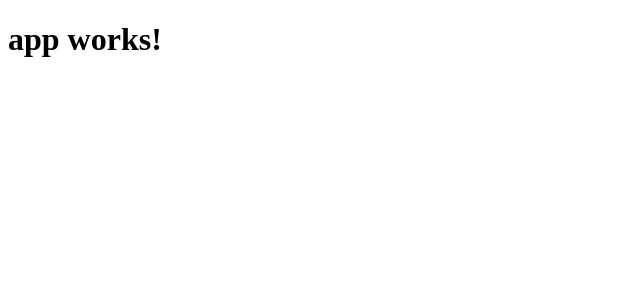
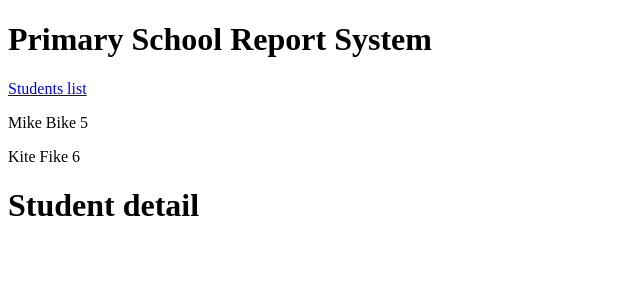
Before and after one commit to lahotskyy/school_crud, an Angular app: page /students in a window 1280 px wide. Shown: the top 300 px of the page, without its empty margins (0-640 px from the left). Built offline with nearby package versions, Linux system fonts and the light colour scheme.

Commit message:
create student component

```diff
--- a/src/app/app.component.html
+++ b/src/app/app.component.html
@@ -1,3 +1,6 @@
-<h1>
-  {{title}}
-</h1>
+<h1>Primary School Report System</h1>
+<nav>
+  <a [routerLink]="['/students']">Students list</a>
+  <!-- <a [routerLink]="['/teachers']">Teachers list</a> -->
+</nav>
+<router-outlet></router-outlet>
--- a/src/app/app.component.ts
+++ b/src/app/app.component.ts
@@ -5,6 +5,4 @@ import { Component } from '@angular/core';
   templateUrl: './app.component.html',
   styleUrls: ['./app.component.css']
 })
-export class AppComponent {
-  title = 'app works!';
-}
+export class AppComponent {}
--- /dev/null
+++ b/src/app/app.routes.ts
@@ -0,0 +1,11 @@
+import { ModuleWithProviders } from '@angular/core';
+import { Routes, RouterModule } from '@angular/router';
+import { StudentListComponent } from './student/student-list.component';
+import { StudentDetailComponent } from './student/student-detail.component';
+
+export const routes: Routes = [
+  {path: 'students', component: StudentListComponent},
+  {path: 'students/:id', component: StudentDetailComponent}
+];
+
+export const routing: ModuleWithProviders = RouterModule.forRoot(routes);
--- /dev/null
+++ b/src/app/student/student-detail.component.html
@@ -0,0 +1 @@
+<h1>Student detail</h1>
--- /dev/null
+++ b/src/app/student/student-detail.component.ts
@@ -0,0 +1,15 @@
+import { Component, OnInit } from '@angular/core';
+
+@Component({
+  selector: 'app-student-detail',
+  templateUrl: './student-detail.component.html',
+  styles: []
+})
+export class StudentDetailComponent implements OnInit {
+
+  constructor() { }
+
+  ngOnInit() {
+  }
+
+}
--- /dev/null
+++ b/src/app/student/student-list.component.ts
@@ -0,0 +1,30 @@
+import { Component, OnInit } from '@angular/core';
+import { Student } from './student.model';
+import { StudentDetailComponent } from './student-detail.component';
+import { StudentService } from './student.service';
+
+
+@Component({
+  selector: 'app-student-list',
+  template: `
+    <p *ngFor="let student of students">
+    {{student.first_name}} {{student.last_name}} {{student.age}}
+    </p>
+    <app-student-detail></app-student-detail>
+  `,
+  styles: []
+})
+export class StudentListComponent implements OnInit {
+
+  students: Student[];
+
+  constructor(private studentService: StudentService) { }
+
+  getStudents() {
+    this.studentService.getStudents().then(students => this.students = students);
+  }
+  ngOnInit() {
+    this.getStudents();
+  }
+
+}
--- /dev/null
+++ b/src/app/student/student-mock.ts
@@ -0,0 +1,6 @@
+import { Student } from './student.model';
+
+export const STUDENTS: Student[] = [
+  {'id': 1, 'first_name': 'Mike', 'last_name': 'Bike', 'age': 5},
+  {'id': 2, 'first_name': 'Kite', 'last_name': 'Fike', 'age': 6}
+];
--- /dev/null
+++ b/src/app/student/student.model.ts
@@ -0,0 +1,6 @@
+export class Student {
+  id: number;
+  first_name: string;
+  last_name: string;
+  age: number;
+}
--- /dev/null
+++ b/src/app/student/student.service.ts
@@ -0,0 +1,10 @@
+import { Injectable } from '@angular/core';
+import { STUDENTS } from './student-mock';
+
+@Injectable()
+export class StudentService {
+  getStudents() {
+    return Promise.resolve(STUDENTS);
+  }
+
+}
```
Also changed, not shown: src/app/app.module.ts (+10 -3 lines), 1 other file (tests, documents, lock files or other folders).
